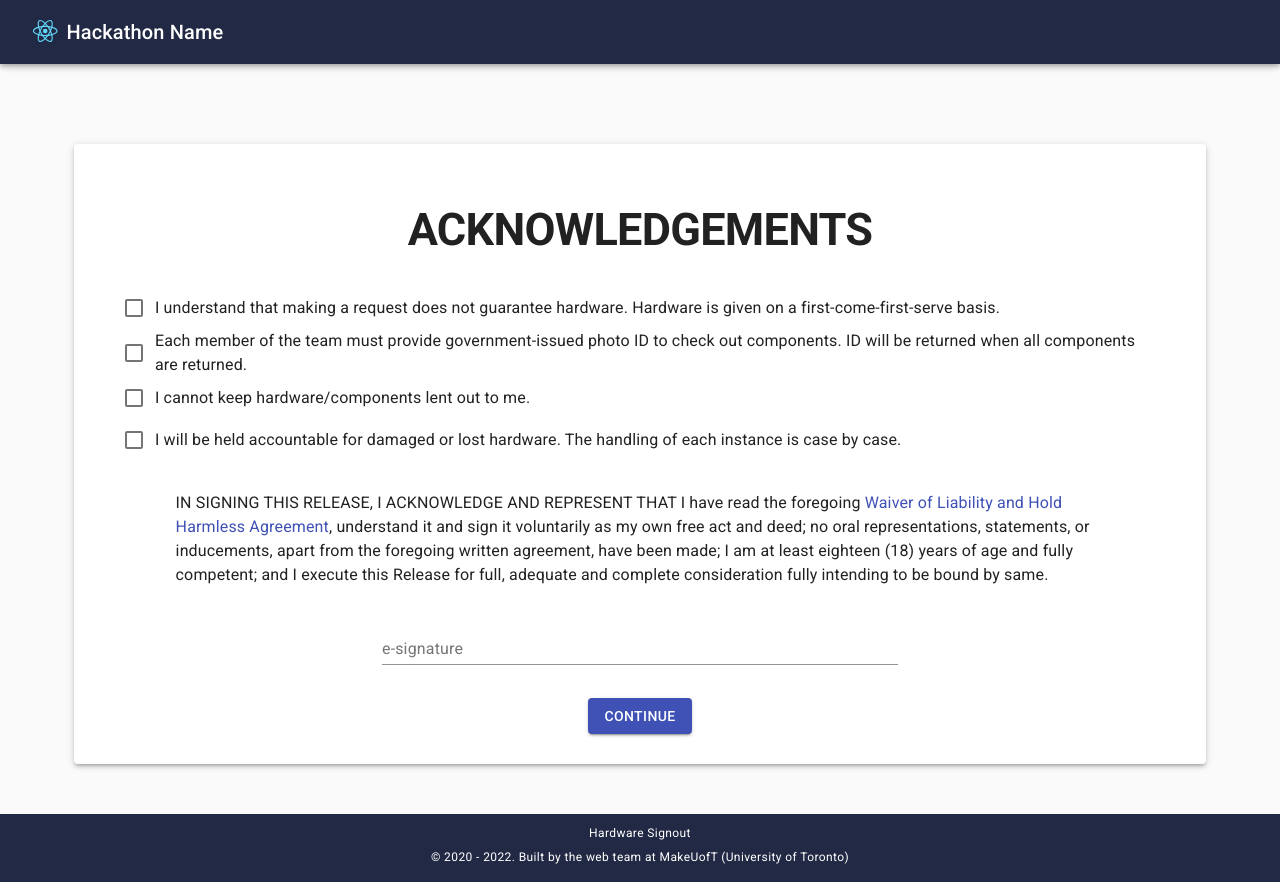
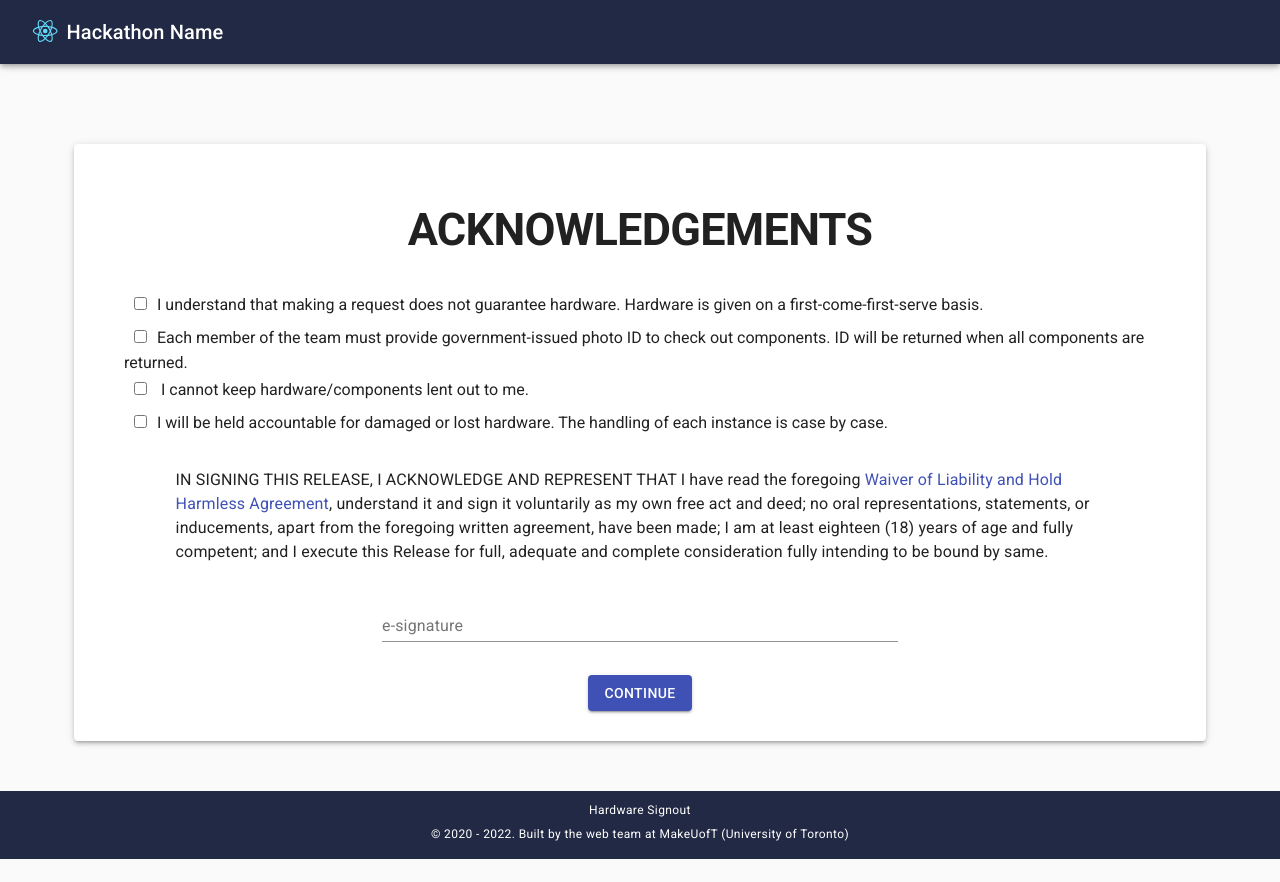
Before and after one commit to ieeeuoft/hackathon-template, a React (Create React App) app in the folder hackathon_site/dashboard/frontend/: page /acknowledgement in a window 1280 px wide. After the commit the page ends 859 px from the top, so only its background shows below. Built offline with nearby package versions, Linux system fonts and the light colour scheme; no server answers.

Commit message:
Finished the form without using form control, added some tests

```diff
--- a/hackathon_site/dashboard/frontend/src/components/user/AcknowledgementForm/AcknowledgementForm.js
+++ b/hackathon_site/dashboard/frontend/src/components/user/AcknowledgementForm/AcknowledgementForm.js
@@ -6,19 +6,47 @@ import TextField from "@material-ui/core/TextField/TextField";
 import FormControlLabel from "@material-ui/core/FormControlLabel/FormControlLabel";
 import Button from "@material-ui/core/Button/Button";
 import Link from "@material-ui/core/Link/Link";
-import { Formik, Field, Form } from "formik";
+import { Formik, Field } from "formik";
 
 export const ERROR_MESSAGES = {
     signatureMissing: "e-signature is required",
     checkboxMissing: "All checkboxes are required",
 };
 
-const AcknowledgementForm = ({ handleContinue, openDoc }) => {
+export const FormikCheckBox = (props) => {
+    return (
+        <Field name={props.name}>
+            {({ field, form }) => (
+                <label>
+                    <input
+                        type="checkbox"
+                        {...props}
+                        checked={field.value.includes(props.value)}
+                        onChange={() => {
+                            if (field.value.includes(props.value)) {
+                                const nextValue = field.value.filter(
+                                    (value) => value !== props.value
+                                );
+                                form.setFieldValue(props.name, nextValue);
+                            } else {
+                                const nextValue = field.value.concat(props.value);
+                                form.setFieldValue(props.name, nextValue);
+                            }
+                        }}
+                    />
+                    {props.value}
+                </label>
+            )}
+        </Field>
+    );
+};
+
+export const AcknowledgementForm = ({ handleContinue, openDoc }) => {
     const checkBox1 =
         "I understand that making a request does not guarantee hardware. Hardware is given on a first-come-first-serve basis.";
     const checkBox2 =
         "Each member of the team must provide government-issued photo ID to check out components. ID will be returned when all components are returned.";
-    const checkBox3 = "I cannot keep hardware/components lent out to me.";
+    const checkBox3 = " I cannot keep hardware/components lent out to me.";
     const checkBox4 =
         "I will be held accountable for damaged or lost hardware. The handling of each instance is case by case.";
     const firstHalf =
@@ -27,22 +55,65 @@ const AcknowledgementForm = ({ handleContinue, openDoc }) => {
         ", understand it and sign it voluntarily as my own free act and deed; no oral representations, statements, or inducements, apart from the foregoing written agreement, have been made; I am at least eighteen (18) years of age and fully competent; and I execute this Release for full, adequate and complete consideration fully intending to be bound by same.";
 
     return (
-        <form className={styles.acknowledge} onSubmit={handleContinue}>
-            <FormControlLabel
-                control={<Checkbox name="firstCheck" />}
-                label={checkBox1}
+        // <form className={styles.acknowledge} onSubmit={handleContinue}>
+        //     <FormControlLabel
+        //         control={<Checkbox name="firstCheck" />}
+        //         label={checkBox1}
+        //     />
+        //     <FormControlLabel
+        //         control={<Checkbox name="secondCheck" />}
+        //         label={checkBox2}
+        //     />
+        //     <FormControlLabel
+        //         control={<Checkbox name="thirdCheck" />}
+        //         label={checkBox3}
+        //     />
+        //     <FormControlLabel
+        //         control={<Checkbox name="forthCheck" />}
+        //         label={checkBox4}
+        //     />
+        //     <Typography variant="body1" className={styles.acknowledgeText}>
+        //         {firstHalf}
+        //         <Link href="#" onClick={openDoc}>
+        //             Waiver of Liability and Hold Harmless Agreement
+        //         </Link>
+        //         {secondHalf}
+        //     </Typography>
+        //     <TextField
+        //         label="e-signature"
+        //         className={styles.acknowledgeSignature}
+        //         name="signature"
+        //     />
+        //     <Button
+        //         type="submit"
+        //         className={styles.acknowledgeButton}
+        //         variant="contained"
+        //         color="primary"
+        //         onClick={handleContinue}
+        //     >
+        //         Continue
+        //     </Button>
+        // </form>
+        <div className={styles.acknowledge} onSubmit={handleContinue}>
+            <FormikCheckBox
+                name="agreement"
+                value={checkBox1}
+                className={styles.acknowledgeCheckbox}
             />
-            <FormControlLabel
-                control={<Checkbox name="secondCheck" />}
-                label={checkBox2}
+            <FormikCheckBox
+                name="agreement"
+                value={checkBox2}
+                className={styles.acknowledgeCheckbox}
             />
-            <FormControlLabel
-                control={<Checkbox name="thirdCheck" />}
-                label={checkBox3}
+            <FormikCheckBox
+                name="agreement"
+                value={checkBox3}
+                className={styles.acknowledgeCheckbox}
             />
-            <FormControlLabel
-                control={<Checkbox name="forthCheck" />}
-                label={checkBox4}
+            <FormikCheckBox
+                name="agreement"
+                value={checkBox4}
+                className={styles.acknowledgeCheckbox}
             />
             <Typography variant="body1" className={styles.acknowledgeText}>
                 {firstHalf}
@@ -65,22 +136,22 @@ const AcknowledgementForm = ({ handleContinue, openDoc }) => {
             >
                 Continue
             </Button>
-        </form>
+        </div>
     );
 };
 
 export const EnhancedAcknowledgmentForm = ({
-    handleSignIn,
-    isLoading,
+    handleSubmit,
     requestFailure,
+    openDoc,
 }) => {
     const onSubmit = (formikValues) => {
-        handleSignIn({ email: formikValues.email, password: formikValues.password });
+        handleSubmit({ signature: formikValues.signature });
     };
 
     return (
         <Formik
-            initialValues={{ signature: "" }}
+            initialValues={{ signature: "", agreement: [""] }}
             onSubmit={onSubmit}
             validateOnBlur={false}
             validateOnChange={false}
@@ -88,7 +159,8 @@ export const EnhancedAcknowledgmentForm = ({
             {(formikProps) => (
                 <AcknowledgementForm
                     {...formikProps}
-                    isLoading={isLoading}
+                    openDoc={openDoc}
+                    handleContinue={onSubmit}
                     requestFailure={requestFailure}
                 />
             )}
--- a/hackathon_site/dashboard/frontend/src/components/user/AcknowledgementForm/AcknowledgementForm.module.scss
+++ b/hackathon_site/dashboard/frontend/src/components/user/AcknowledgementForm/AcknowledgementForm.module.scss
@@ -5,6 +5,10 @@
     display: flex;
     flex-direction: column;
     align-items: flex-start;
+
+    &Checkbox {
+        margin: 10px;
+    }
 
     &Text {
         padding-top: 30px;
```
Also changed, not shown: 1 other file (tests, documents, lock files or other folders).
